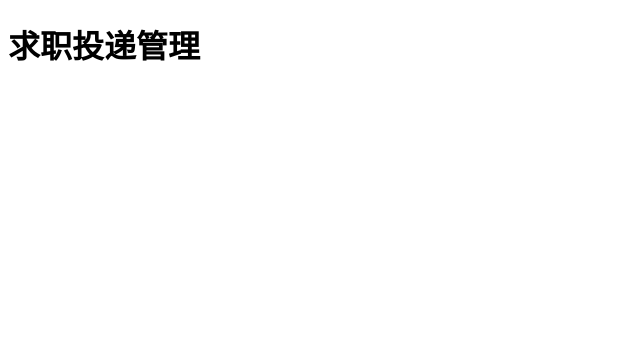
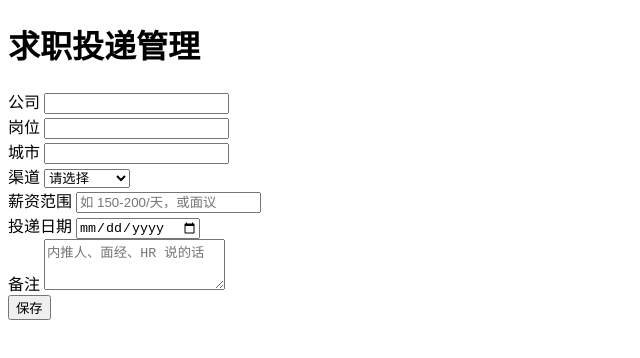
Before and after one commit to xyi74976-del/job-tracker, a plain HTML site: page index.html in a window 1280 px wide. Shown: the whole page, without its empty margins (0-640 px from the left). Drawn offline with Linux system fonts and the light colour scheme.

Commit message:
v0.1 Day1：投递记录数据模型与录入表单

```diff
--- a/index.html
+++ b/index.html
@@ -2,9 +2,51 @@
 <html lang="zh-CN">
 <head>
   <meta charset="UTF-8">
+  <meta name="viewport" content="width=device-width, initial-scale=1.0">
   <title>求职投递管理</title>
 </head>
 <body>
   <h1>求职投递管理</h1>
+
+  <form id="application-form">
+
+    <div>
+      <label for="company">公司</label>
+      <input id="company" name="company" type="text" required>
+    </div>
+    <div>
+      <label for="position">岗位</label>
+      <input id="position" name="position" type="text" required>
+    </div>
+    <div>
+      <label for="city">城市</label>
+      <input id="city" name="city" type="text">
+    </div>
+    <div>
+      <label for="channel">渠道</label>
+      <select id="channel" name="channel">
+
+        <option value="">请选择</option>
+        <option value="boss">BOSS直聘</option>
+        <option value="referral">内推</option>
+        <option value="website">公司官网</option>
+        <option value="other">其他</option>
+      </select>
+    </div>
+    <div>
+      <label for="salary">薪资范围</label>
+      <input id="salary" name="salary" type="text" placeholder="如 150-200/天，或面议">
+    </div>
+    <div>
+      <label for="appliedAt">投递日期</label>
+      <input id="appliedAt" name="appliedAt" type="date" required>
+    </div>
+    <div>
+      <label for="notes">备注</label>
+      <textarea id="notes" name="notes" rows="3" placeholder="内推人、面经、HR 说的话"></textarea>
+    </div>
+
+    <button type="submit">保存</button>
+  </form>
 </body>
 </html>
```
Also changed, not shown: 2 other files.
